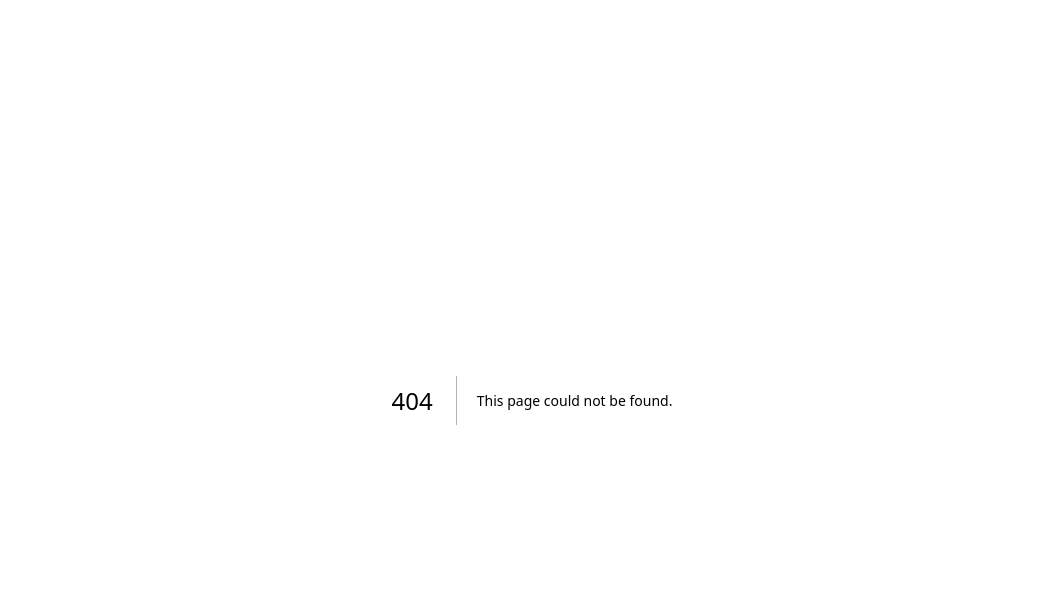
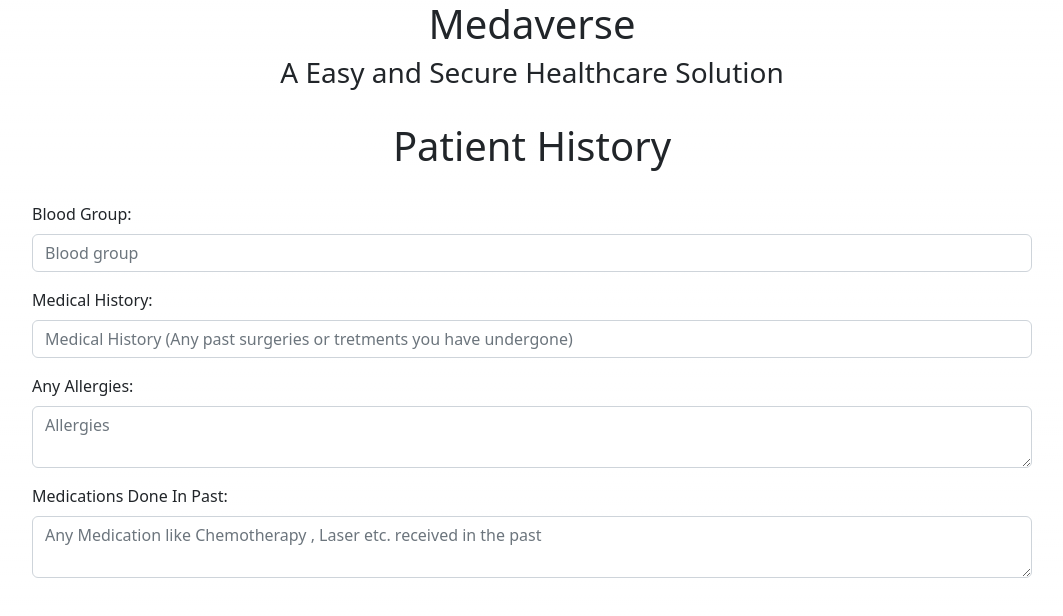
Before and after one commit to CMPN-CODECELL/Syrus_Web3_ColdMine, a Next.js app: page /patient_file in a window 1280 px wide. Before the commit this address had no page. Shown: the top 616 px of the page, without its empty margins (108-1171 px from the left). Built offline with nearby package versions, Linux system fonts and the light colour scheme.

Commit message:
wallet added

```diff
--- /dev/null
+++ b/src/pages/patient_file.js
@@ -0,0 +1,40 @@
+import Head from "next/head";
+import Image from "next/image";
+import Link from "next/link";
+import { Inter } from "@next/font/google";
+// import styles from "@/styles/Home.module.css";
+import styles from "@/styles/record.module.css";
+
+const inter = Inter({ subsets: ["latin"] });
+
+export default function Record() {
+    return (
+        <div>
+
+        <h1><center>Medaverse</center></h1>
+        <h3><center>A Easy and Secure Healthcare Solution</center></h3>
+        <line></line>
+        <br></br>
+        <h1><bold><center>Patient History</center></bold></h1>
+        <br></br>
+        <div className={styles.container_login}>
+        <div className="mb-3">
+                <label for="exampleFormControlInput1" class="form-label">Blood Group:</label>
+                <input type="email" class="form-control" id="exampleFormControlInput1" placeholder="Blood group" />
+            </div>
+            <div className="mb-3">
+                <label for="exampleFormControlInput1" class="form-label">Medical History:</label>
+                <input type="email" class="form-control" id="exampleFormControlInput1" placeholder="Medical History (Any past surgeries or tretments you have undergone)" />
+            </div>
+            <div className="mb-3">
+                <label for="exampleFormControlTextarea1" class="form-label">Any Allergies:</label>
+                <textarea class="form-control" id="exampleFormControlTextarea1" placeholder="Allergies"></textarea>
+            </div>
+            <div className="mb-3">
+                <label for="exampleFormControlTextarea1" class="form-label">Medications Done In Past:</label>
+                <textarea class="form-control" id="exampleFormControlTextarea1" placeholder="Any Medication like Chemotherapy , Laser etc. received in the past"></textarea>
+            </div>
+        </div>
+        </div>
+    );
+}
```
